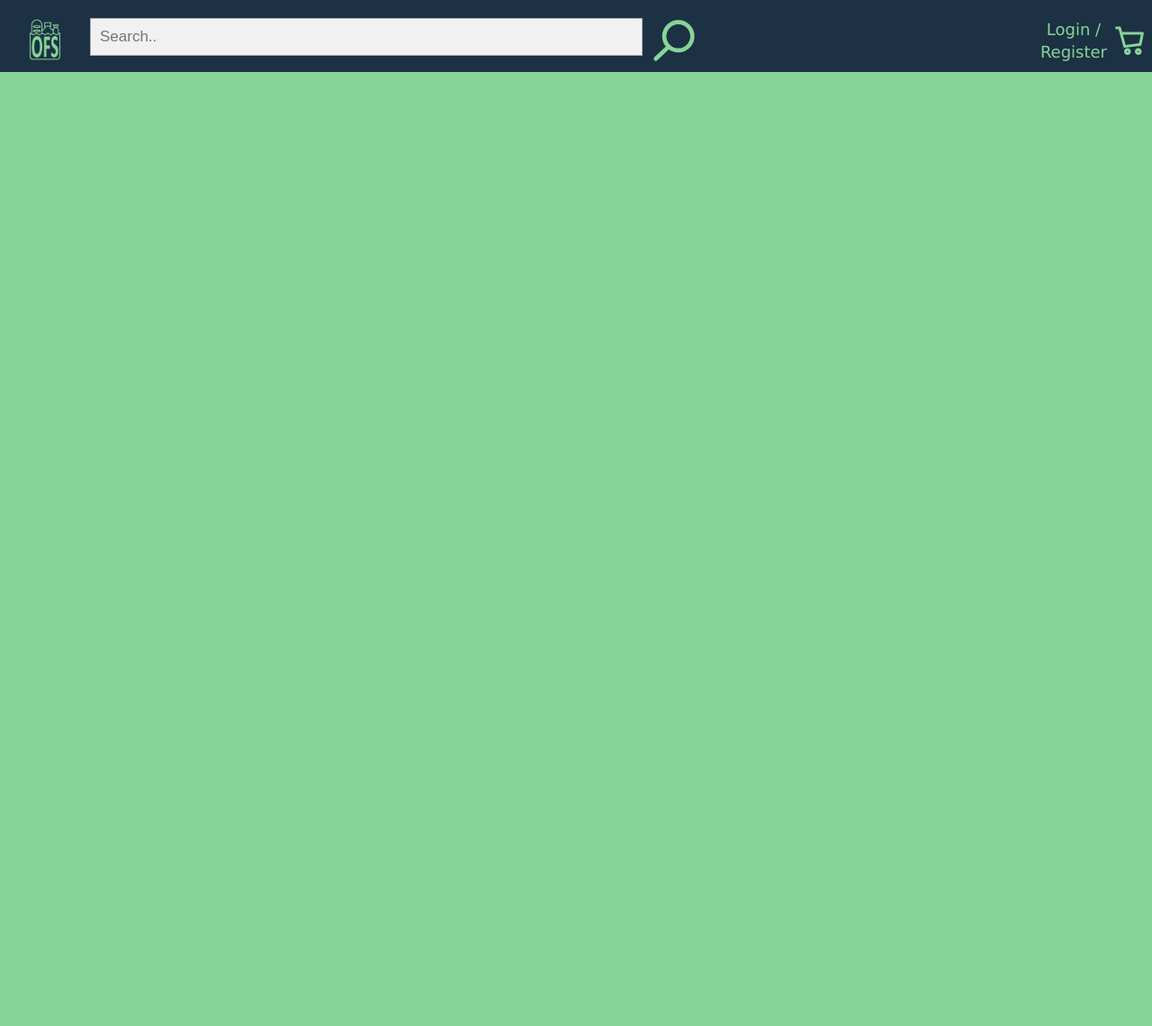
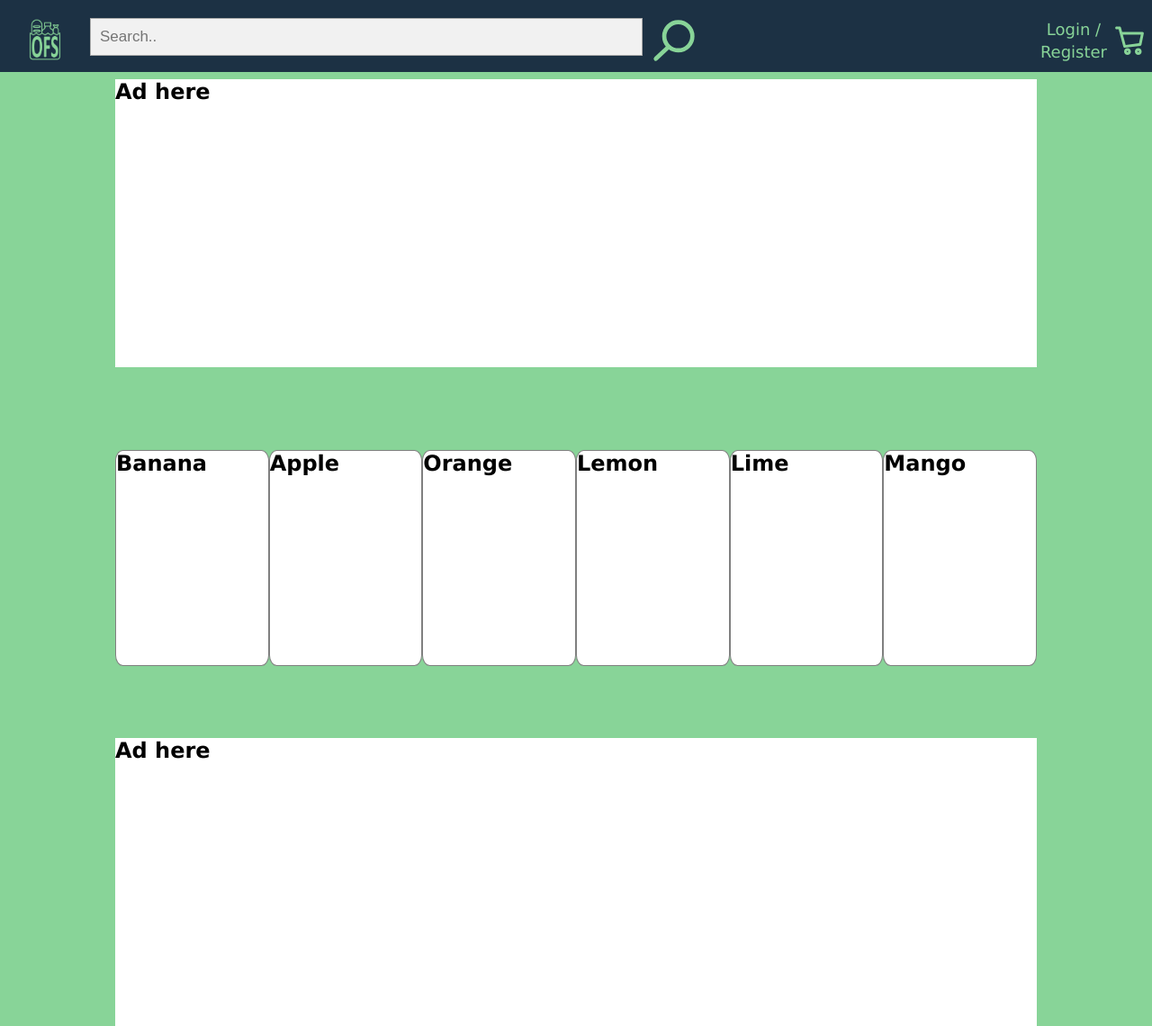
Before and after one commit to venajustin/OnlineFoodStore, a PHP site: page /templates/home.html in a window 1280 px wide. Shown: the whole page at 90% size. Before the commit the page ends 80 px from the top, so only its background shows below. Run offline with PHP 8.4, Linux system fonts and the light colour scheme.

Commit message:
home page and css
added cards and ad panels on home page

```diff
--- a/templates/home.html
+++ b/templates/home.html
@@ -29,5 +29,36 @@
 				</a>
             	<a style = "float: right;"  class="cart" href="./login.html">Login /<br>Register</a>
         </div>
+
+		<div class="panelOne" style="width: 80%; height: 40%; background-color: white; position: absolute; top: 88px; margin-left: 10%">
+			<h2>Ad here</h2>
+		</div>
+
+		<div class="listPanel" style="width: 80%; height: 30%; background-color: none; position: absolute; top: 500px; margin-left: 10%; display: flex; justify-content: space-between">
+			<div class="itemTile">
+				<h2>Banana</h2>
+			</div>
+			<div class="itemTile">
+				<h2>Apple</h2>
+			</div>
+			<div class="itemTile">
+				<h2>Orange</h2>
+			</div>
+			<div class="itemTile">
+				<h2>Lemon</h2>
+			</div>
+			<div class="itemTile">
+				<h2>Lime</h2>
+			</div>
+			<div class="itemTile">
+				<h2>Mango</h2>
+			</div>
+		</div>
+
+		<div class="panelTwo" style="width: 80%; height: 40%; background-color: white; position: absolute; top: 820px; margin-left: 10%">
+			<h2>Ad here</h2>
+		</div>
+
+
     </body>
 </html>
--- a/templates/style.css
+++ b/templates/style.css
@@ -191,6 +191,14 @@ a:hover{
 	height: 100%;
 }
 
+.itemTile {
+	width: 180px;
+	height: 240px;
+	background-color: white;
+	border: 1px solid grey;
+	border-radius: 5%;
+}
+
 .card {
 	background: linear-gradient(180deg, #1c3144 20%, white 20%);
 	width: max(450px);
```
